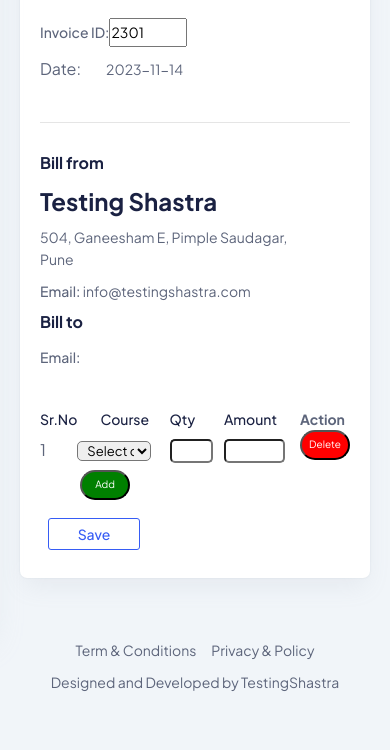
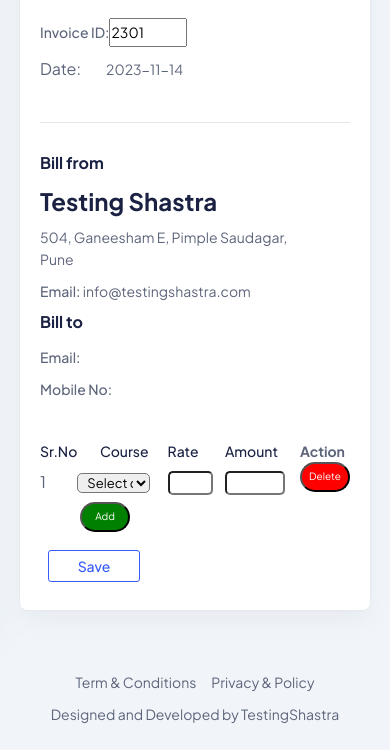
Before and after one commit to supriya7768/Pilot-UI, a website: page edit-invoice.html in a window 390 px wide. Both pictures are taken after a click on the link "Save". Shown: the part 203-953 px from the top of the page. Before the commit the page ends 921 px from the top, so only its background shows below. Drawn offline with nearby package versions, Linux system fonts and the light colour scheme; no server answers.

Commit message:
Edit-invoice edited

```diff
--- a/assets/js/invoice.js
+++ b/assets/js/invoice.js
@@ -30,7 +30,7 @@
 
 
 async function addinvoice() {
-    const srNo = $('#srno').val();
+    const invoiceId = $('#invoiceId').val();
     const name = $('#leadName').text();;
     const email = $('#leadEmail').text();;
     const mobile = $('#mobile').val();
@@ -45,7 +45,7 @@
 
         const url = 'http://localhost:8080/add-invoice';
         const result = await fetch(url, {method:'POST', body: JSON.stringify({
-            srNo: srNo,
+            invoiceId: invoiceId,
             name: name,
             email: email,
             mobile: mobile,
--- a/edit-invoice.html
+++ b/edit-invoice.html
@@ -236,6 +236,10 @@
                       <span class="text-medium">Email:</span>
                       <span id="leadEmail"></span>
                     </p>
+                    <p class="text-sm">
+                      <span class="text-medium">Mobile No:</span>
+                      <span id="mobile"></span>
+                    </p>
                   </div>
                 </div>
                 <div class="table-responsive">
@@ -249,7 +253,7 @@
                           <h6 style="padding-left: 25%;" class="text-sm text-medium">Course</h6>
                         </th>
                         <th class="rate">
-                          <h6 class="text-sm text-medium">Qty</h6>
+                          <h6 class="text-sm text-medium">Rate</h6>
                         </th>
                         <th class="amount">
                           <h6 class="text-sm text-medium">Amount</h6>
@@ -262,7 +266,7 @@
                       <tr>
                         <td>1</td>
                         <td>
-                          <select class="course tablestyle">
+                          <select class="course tablestyle" id="course">
                             <option value="">Select category</option>
                             <option>Software Testing(Java Selenium)</option>
                             <option>Automation Testing(Python Selenium)</option>
@@ -273,8 +277,8 @@
                             <option>Diploma in UI/UX Design</option>
                           </select>
                         </td>
-                        <td><input type="text" class="rate tablestyle"></td>
-                        <td><input type="text" class="amount tablestyle">
+                        <td><input type="text" class="rate tablestyle" id="rate"></td>
+                        <td><input type="text" class="amount tablestyle" id="amount">
                         </td>
                         <td><button class="deleteRow delbtn">Delete</button>
                         </td>
```
